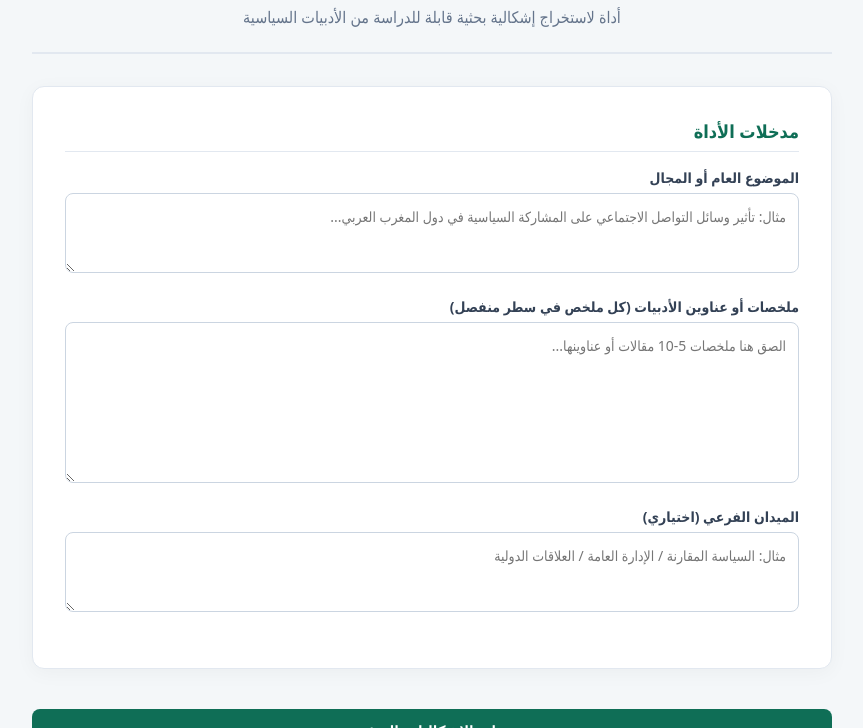
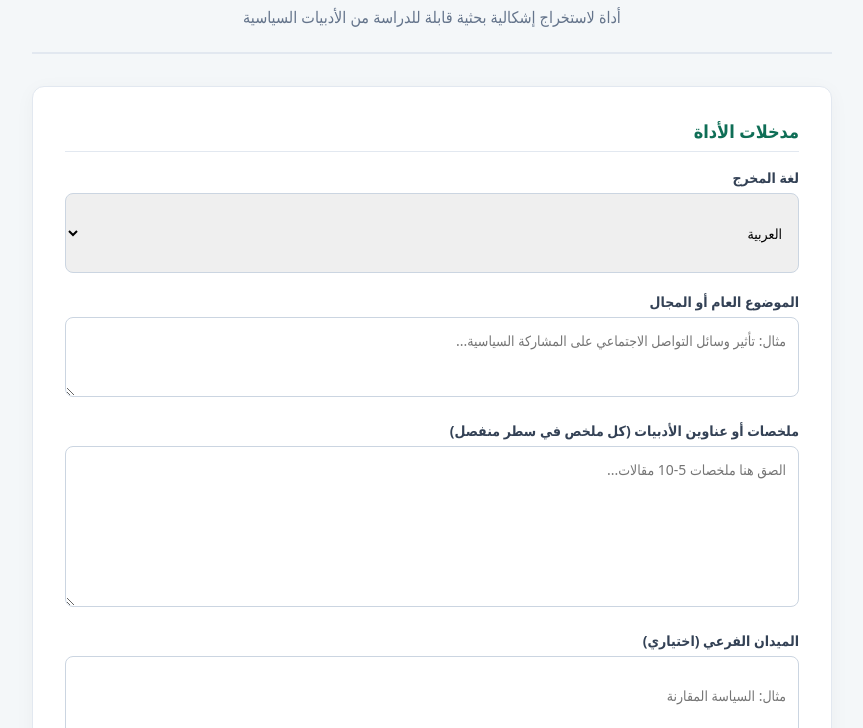
Before and after one commit to soumias1987-debug/political-research-toolkit, a plain HTML site: page problem_generator.html in a window 1280 px wide. Shown: the part 72-800 px from the top of the page, without its empty margins (208-1071 px from the left). Drawn offline with Linux system fonts and the light colour scheme.

Commit message:
Update problem_generator.html

```diff
--- a/problem_generator.html
+++ b/problem_generator.html
@@ -3,7 +3,7 @@
 <head>
 <meta charset="UTF-8">
 <meta name="viewport" content="width=device-width, initial-scale=1.0">
-<title>مولّد الإشكاليات البحثية - المدرسة العليا للعلوم السياسية</title>
+<title>مولّد الإشكاليات البحثية</title>
 <style>
 *{box-sizing:border-box;margin:0;padding:0}
 body{font-family:system-ui,-apple-system,"Segoe UI",Tahoma,sans-serif;direction:rtl;background:#f4f7f9;color:#1e293b;padding:2rem 1rem}
@@ -15,8 +15,8 @@ p.subtitle{color:#64748b;font-size:16px}
 .section-title{font-size:18px;font-weight:700;color:#0F6E56;margin-bottom:1rem;border-bottom:1px solid #E2E8F0;padding-bottom:0.5rem}
 .form-group{margin-bottom:1.2rem}
 label{display:block;font-size:14px;font-weight:600;color:#334155;margin-bottom:6px}
-textarea{width:100%;padding:12px;border:1px solid #cbd5e1;border-radius:8px;font-size:14px;font-family:inherit;outline:none;resize:vertical;min-height:80px;line-height:1.6}
-textarea:focus{border-color:#0F6E56;box-shadow:0 0 0 3px rgba(15,110,86,0.1)}
+input[type=text], select, textarea{width:100%;padding:12px;border:1px solid #cbd5e1;border-radius:8px;font-size:14px;font-family:inherit;outline:none;resize:vertical;min-height:80px;line-height:1.6}
+textarea:focus, select:focus{border-color:#0F6E56;box-shadow:0 0 0 3px rgba(15,110,86,0.1)}
 .btn{width:100%;padding:14px;background:#0F6E56;color:white;border:none;border-radius:8px;font-size:16px;font-weight:bold;cursor:pointer;transition:background 0.2s;margin-top:1rem}
 .btn:hover{background:#085041}
 .output-box{margin-top:2rem;display:none;background:#fff;border-radius:12px;padding:2rem;border:1px solid #e2e8f0}
@@ -38,18 +38,26 @@ pre{background:#1e293b;color:#e2e8f0;padding:1.5rem;border-radius:8px;white-spac
     <div class="section-title">مدخلات الأداة</div>
 
     <div class="form-group">
+      <label>لغة المخرج</label>
+      <select id="lang">
+        <option value="Arabic (فصحى أكاديمية رصينة)">العربية</option>
+        <option value="English (formal academic, native-speaker register)">English</option>
+      </select>
+    </div>
+
+    <div class="form-group">
       <label>الموضوع العام أو المجال</label>
-      <textarea id="topic" placeholder="مثال: تأثير وسائل التواصل الاجتماعي على المشاركة السياسية في دول المغرب العربي..."></textarea>
+      <textarea id="topic" placeholder="مثال: تأثير وسائل التواصل الاجتماعي على المشاركة السياسية..."></textarea>
     </div>
 
     <div class="form-group">
       <label>ملخصات أو عناوين الأدبيات (كل ملخص في سطر منفصل)</label>
-      <textarea id="abstracts" rows="6" placeholder="الصق هنا ملخصات 5-10 مقالات أو عناوينها..."></textarea>
+      <textarea id="abstracts" rows="6" placeholder="الصق هنا ملخصات 5-10 مقالات..."></textarea>
     </div>
 
     <div class="form-group">
       <label>الميدان الفرعي (اختياري)</label>
-      <textarea id="subfield" placeholder="مثال: السياسة المقارنة / الإدارة العامة / العلاقات الدولية"></textarea>
+      <input type="text" id="subfield" placeholder="مثال: السياسة المقارنة" />
     </div>
   </div>
 
@@ -66,6 +74,7 @@ pre{background:#1e293b;color:#e2e8f0;padding:1.5rem;border-radius:8px;white-spac
 
 <script>
 document.getElementById('generateBtn').addEventListener('click', function() {
+    const lang = document.getElementById('lang').value;
     const topic = document.getElementById('topic').value || '[الموضوع العام]';
     const abstracts = document.getElementById('abstracts').value || '[أدخل الملخصات]';
     const subfield = document.getElementById('subfield').value || 'العلوم السياسية';
@@ -115,7 +124,7 @@ For each of the 3 research problems, provide a single cohesive paragraph that co
 
 Start directly with "الإشكالية الأولى:" without any preamble.
 
-Target Language: Arabic (فصحى أكاديمية رصينة)`;
+Target Language: ${lang}`;
 
     document.getElementById('resultText').textContent = prompt;
     document.getElementById('outputBox').style.display = 'block';
@@ -125,7 +134,6 @@ Target Language: Arabic (فصحى أكاديمية رصينة)`;
 document.getElementById('copyBtn').addEventListener('click', function() {
     const text = document.getElementById('resultText').textContent;
     if (!text) return;
-
     navigator.clipboard.writeText(text).then(() => {
         const btn = document.getElementById('copyBtn');
         btn.textContent = 'تم النسخ ✓';
```
